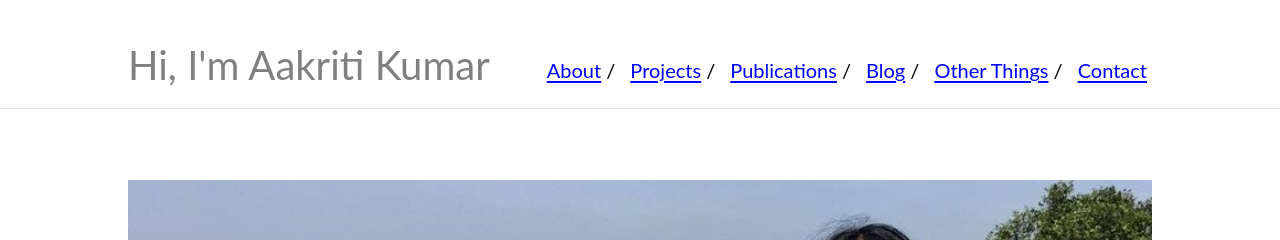
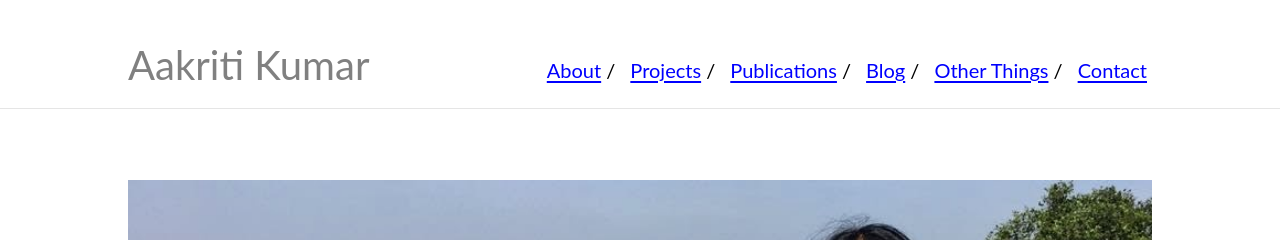
Before and after one commit to aakriti1kumar/aakriti1kumar.github.io, a Jekyll site: the page built from index.md, in a window 1280 px wide. Shown: the top 240 px of the page. Built offline with Jekyll 4.4.1, drawn with Linux system fonts in a browser that asks for light colours; our own code applies the rules of GitHub Pages for plain Markdown files.

```diff
--- a/_config.yml
+++ b/_config.yml
@@ -1,4 +1,4 @@
-title: "Hi, I'm Aakriti Kumar"
+title: "Aakriti Kumar"
 url: "https://aakritikumar.com"
 baseurl: ""
 
```
